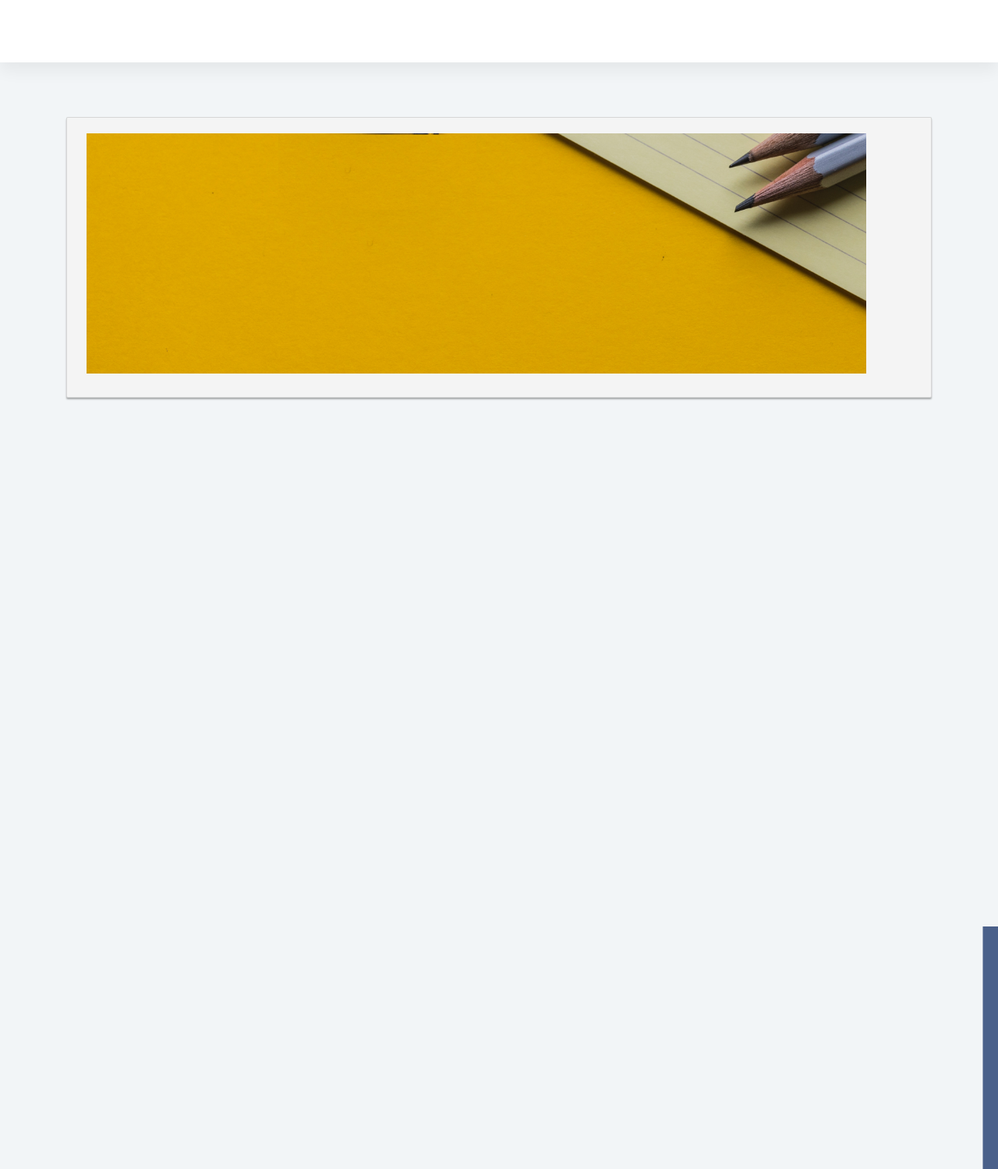
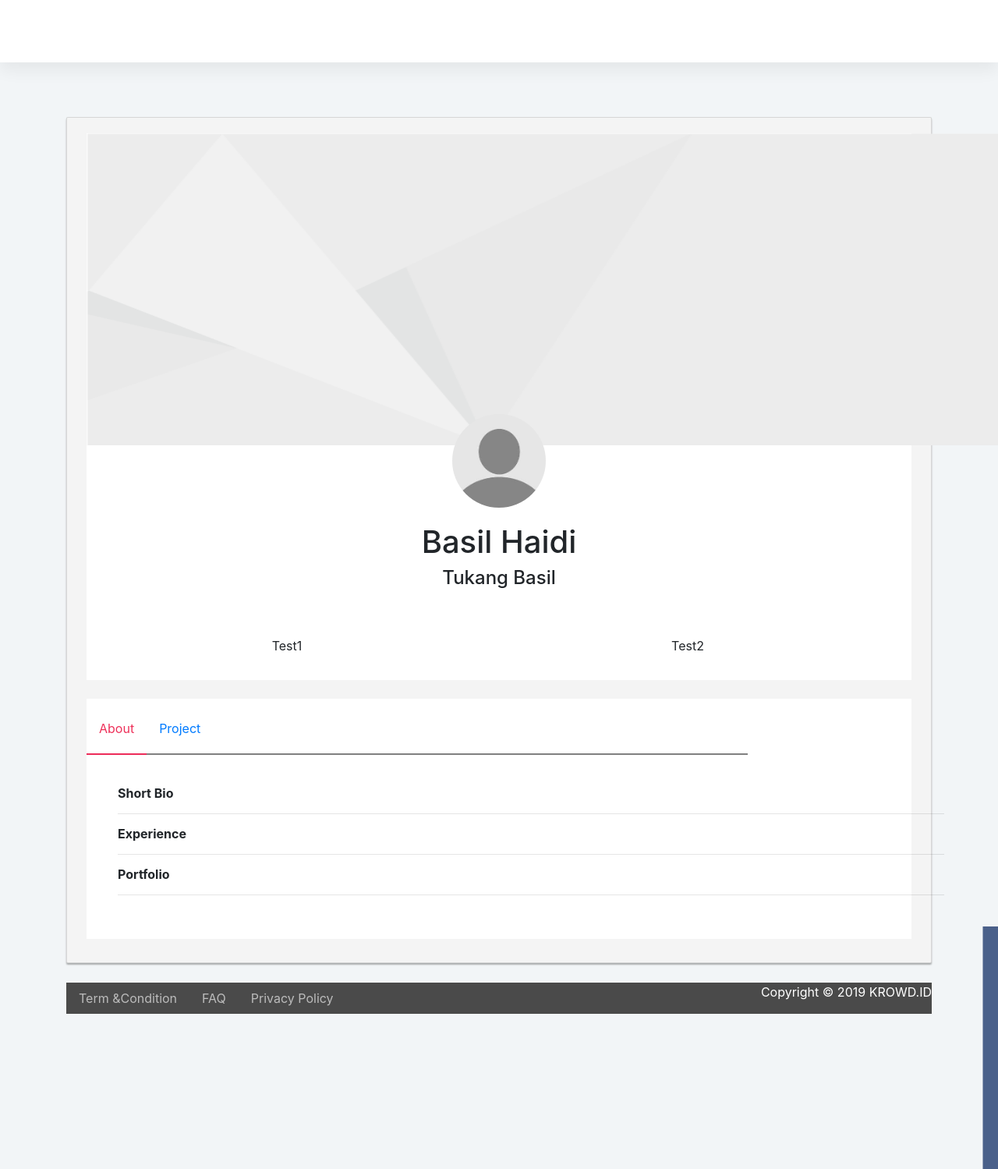
Before and after one commit to joshgal/WEBPRO-FINAL-PROJECT, a CodeIgniter app: page /tubesWebpro/index.php/c_profile/index in a window 1280 px wide. Shown: the top 1499 px of the page at 78% size. Run offline with CodeIgniter, Linux system fonts and the light colour scheme; some libraries are stand-ins or nearby versions.

Commit message:
UI Profile
tinggal di rapihin

```diff
--- a/application/config/database.php
+++ b/application/config/database.php
@@ -76,9 +76,9 @@ $query_builder = TRUE;
 $db['default'] = array(
 	'dsn'	=> '',
 	'hostname' => 'localhost',
-	'username' => '',
+	'username' => 'root',
 	'password' => '',
-	'database' => '',
+	'database' => 'krowd_id',
 	'dbdriver' => 'mysqli',
 	'dbprefix' => '',
 	'pconnect' => FALSE,
--- a/application/config/routes.php
+++ b/application/config/routes.php
@@ -52,6 +52,6 @@ defined('BASEPATH') OR exit('No direct script access allowed');
 $route['default_controller'] = 'c_krowd_home';
 $route['initiate'] = 'c_krowd_initiate';
 $route['profile'] = 'C_profile';
-$route['login'] = 'c_krowd_login';
+$route['login'] = 'Auth';
 $route['404_override'] = '';
 $route['translate_uri_dashes'] = FALSE;
--- a/application/controllers/Auth.php
+++ b/application/controllers/Auth.php
@@ -10,7 +10,7 @@ class Auth extends CI_Controller {
     }
     public function index(){
         $this->load->view('page_header');
-        $this->load->view('welcome_message');
+        $this->load->view('Auth/login');
         $this->load->view('page_footer');
 
     }
--- a/application/views/login.php
+++ /dev/null
@@ -1,3 +0,0 @@
-<?php $this->load->view('page_header')?>
-
-<?php $this->load->view('page_footer')?>
--- a/application/views/profile.php
+++ b/application/views/profile.php
@@ -22,19 +22,73 @@
     box-shadow: 0px 2px 2px rgba(0, 0, 0, 0.3);
 }
 .bg-profile img{
-  max-width: 1000px;
+  width: 1500px;
+  height: 400px;
+}
+.photo-profile img{
+  border-radius: 100%;
+  width: 120px;
+  height: 120px;
+  position: relative;
+  bottom: 40px;
+}
+.name-profile{
+  position: relative;
+  bottom: 20px;
+  margin-bottom: 40px;
+}
+.card-profile{
+  background: #fff;
+}
+.card-menuprofile{
+  margin-top: 24px;
+}
+.info{
+  margin-bottom: 32px;
+}
+.about{
+  margin-bottom: 16px;
 }
 </style>
 <div class="container">
   <div class="card card-container">
       <div class="card-profile">
         <div class="bg-profile">
-          <img src="<?= base_url('assets/img/collaborate.png')?>"/>
+          <img src="<?= base_url('assets/img/default-project.png')?>"/>
         </div>
         <div class="info-profile">
-
+            <div class="photo-profile text-center">
+              <img src="<?= base_url('assets/img/user.jpg')?>">
+            </div>
+            <div class="name-profile text-center">
+                <h3 style="font-size: 40px; font-weigh: bold;">Basil Haidi</h3>
+                <h4 style="font-size: 24px;">Tukang Basil</h4>
+            </div>
+            <div class="col-12 row text-center info">
+              <div class="col-6">Test1</div>
+              <div class="col-6">Test2</div>
+            </div>
         </div>
       </div>
+
+      <div class="card-menuprofile bg-white">
+        <div id="navMainMenu" class="row container" style="margin-top: 18px;">
+            <a class="nav-link active" id="ktg-menu" onclick="">About</a>
+            <a class="nav-link w-75" id="ktg-menu" onclick="">Project</a>
+      </div>
+      <div class="container" style="padding: 40px; width: 1200px;">
+        <div class="about">
+          <h3 style="font-size: 16px; font-weight: bold;">Short Bio</h3>
+          <hr>
+        </div>
+        <div class="about">
+          <h3 style="font-size: 16px; font-weight: bold;">Experience</h3>
+          <hr>
+        </div>
+        <div class="about">
+          <h3 style="font-size: 16px; font-weight: bold;">Portfolio</h3>
+          <hr>
+        </div>
   </div>
 </div>
 
```
Also changed, not shown: krowd_id.sql (added, +159 -0 lines), assets/img/user.jpg (added).
